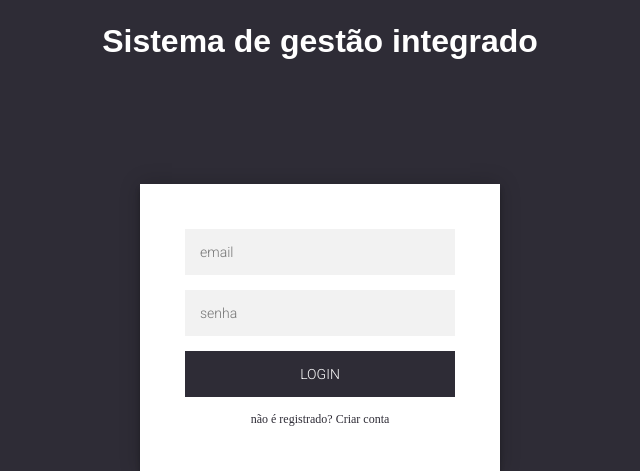
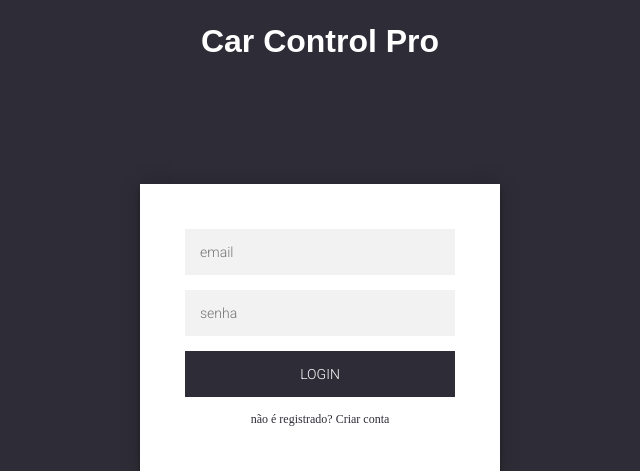
Before and after one commit to devromariolima/CarControlPro, a PHP site: page /login.php in a window 1280 px wide. Shown: the top 471 px of the page, without its empty margins (320-960 px from the left). Run offline with PHP 8.4, Linux system fonts and the light colour scheme.

Commit message:
Update: Readme

```diff
--- a/login.php
+++ b/login.php
@@ -56,7 +56,7 @@ if (isset($_POST['email']) && isset($_POST['senha'])) { // Corrigido para verifi
 </head>
 
 <body>
-  <h1>Sistema de gestão integrado</h1>
+  <h1>Car Control Pro</h1>
 
   <div class="login-page">
     <div class="form">
```
Also changed, not shown: README.md.
